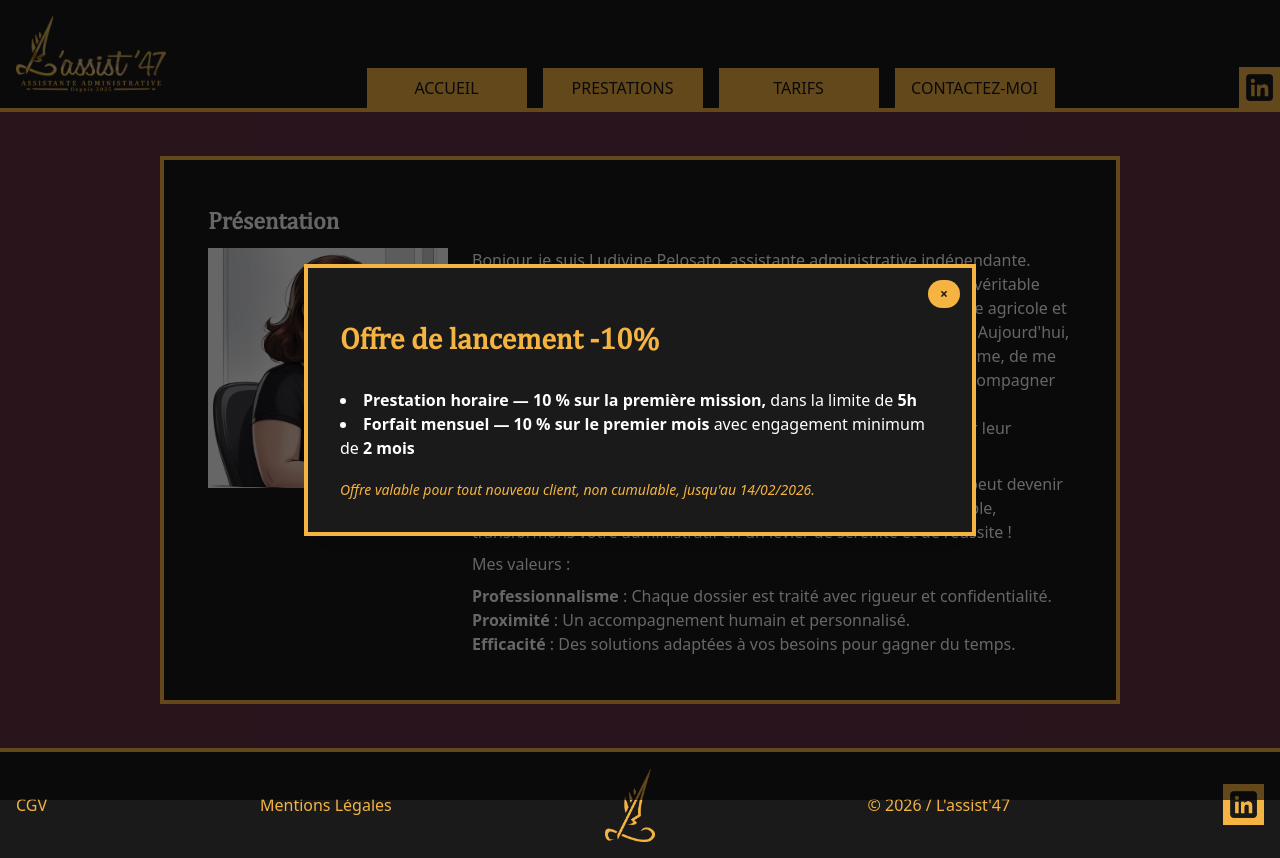
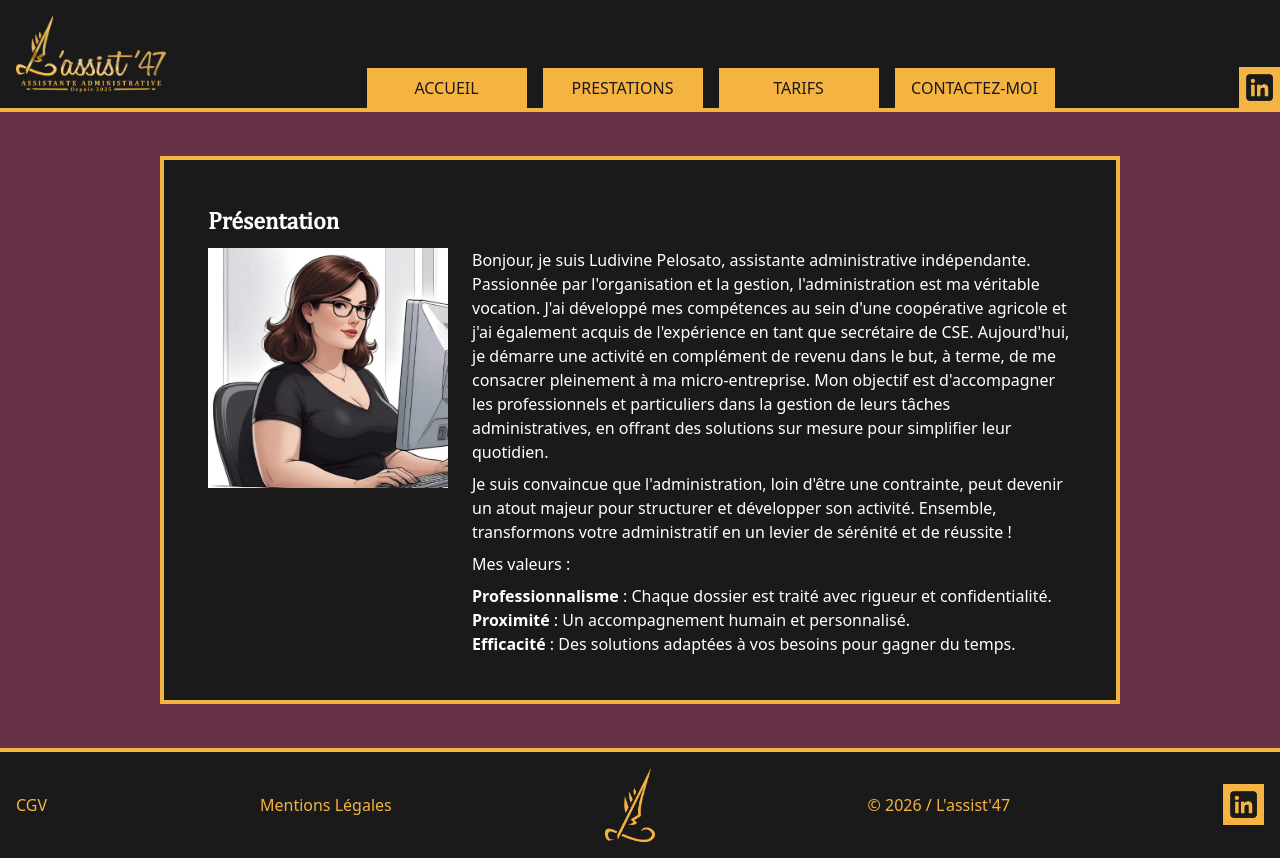
Before and after one commit to paul-mesnilgrente/lassist47, a Next.js app: page / in a window 1280 px wide. Built offline with nearby package versions, Linux system fonts and the light colour scheme.

Commit message:
conf: removed LaunchOfferModal

```diff
--- a/app/layout.tsx
+++ b/app/layout.tsx
@@ -1,6 +1,5 @@
 import Footer from "@/components/Footer";
 import Header from "@/components/Header";
-import LaunchOfferModal from "@/components/LaunchOfferModal";
 import type { Metadata } from "next";
 import localFont from "next/font/local";
 import "./globals.css";
@@ -63,7 +62,7 @@ export default function RootLayout({
         className={`${cambria.variable} ${bahnschrift.variable} min-h-screen flex flex-col`}
       >
         <Header />
-        <LaunchOfferModal />
+        {/* <LaunchOfferModal /> */}
 
         <main className="flex flex-col justify-center flex-grow">
           {children}
```
